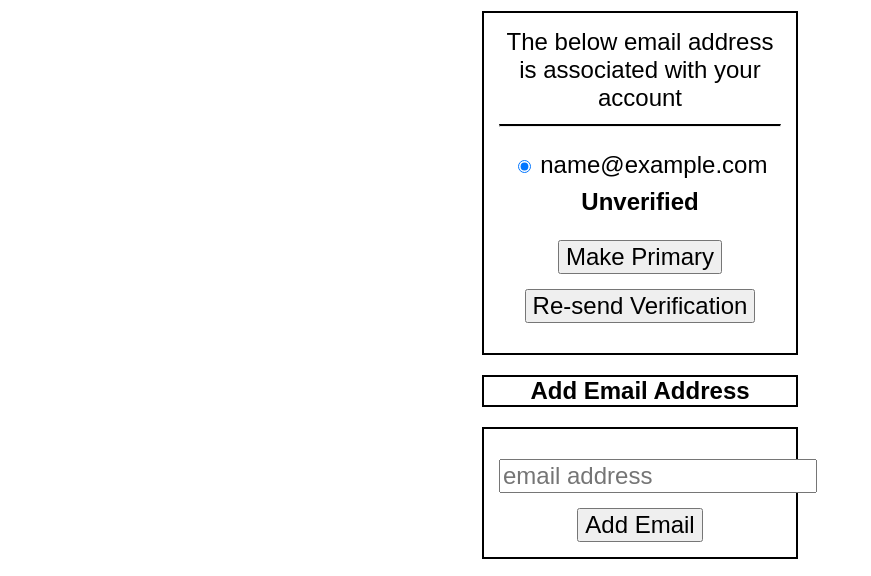
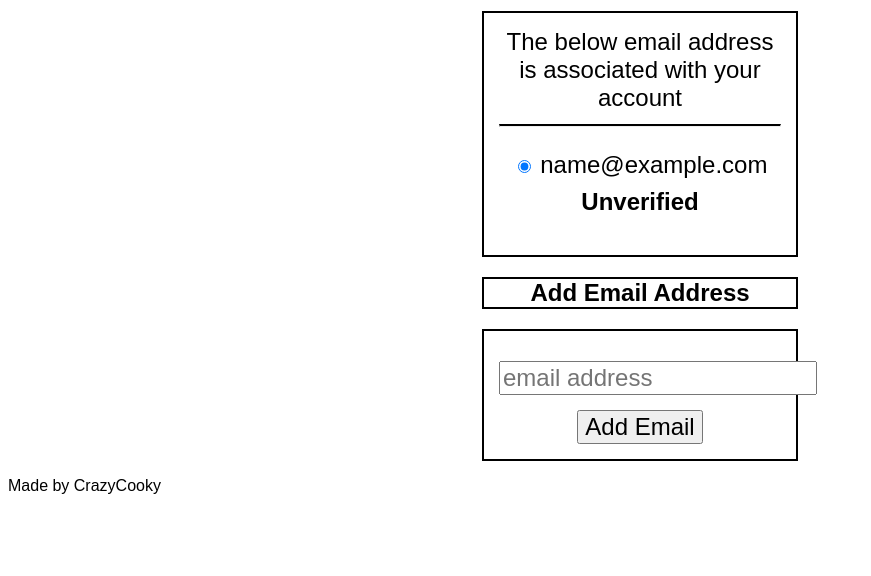
Before and after one commit to crazycooky77/lego_collection, a Django app: page /email/ in a window 1280 px wide. Shown: the part 433-1009 px from the top of the page, without its empty margins (0-871 px from the left). After the commit the page ends 927 px from the top, so only its background shows below. Run offline with Django 4.2, Linux system fonts and the light colour scheme; the visitor is signed in with stand-in values (Sample User, id 1); data comes from the database, SQL or seed files in the repository; parts of the project's set-up code (start-up, migrations or seed data) failed here and were passed over; some web fonts are replaced.

Commit message:
FEAT(email change): customising re-send verification email button

```diff
--- a/templates/account/email_change.html
+++ b/templates/account/email_change.html
@@ -78,16 +78,19 @@
                 {% endfor %}
             {% endslot %}
             {% slot actions %}
-                <div class="email-buttons">
-                    {% element button type="submit" name="action_primary" %}
-                        {% trans 'Make Primary' %}
-                    {% endelement %}
-                </div>
-                <div class="email-buttons">
-                    {% element button tags="secondary" type="submit" name="action_send" %}
-                        {% trans 'Re-send Verification' %}
-                    {% endelement %}
-                </div>
+                {% for radio in emailaddress_radios %}
+                    {% with emailaddress=radio.emailaddress %}
+                        {% if emailaddress.verified %}
+                            {% if emailaddresses|length != forloop.counter %}
+                                <div class="email-buttons">
+                                {% element button tags="secondary" type="submit" name="action_send" %}
+                                    {% trans 'Re-send Verification' %}
+                                {% endelement %}
+                                </div>
+                            {% endif %}
+                        {% endif%}
+                    {% endwith %}
+                {% endfor %}
                 {% if emailaddresses|length > 1 %}
                     <div class="email-buttons">
                         {% element button tags="danger,delete" type="submit" name="action_remove" %}
```
